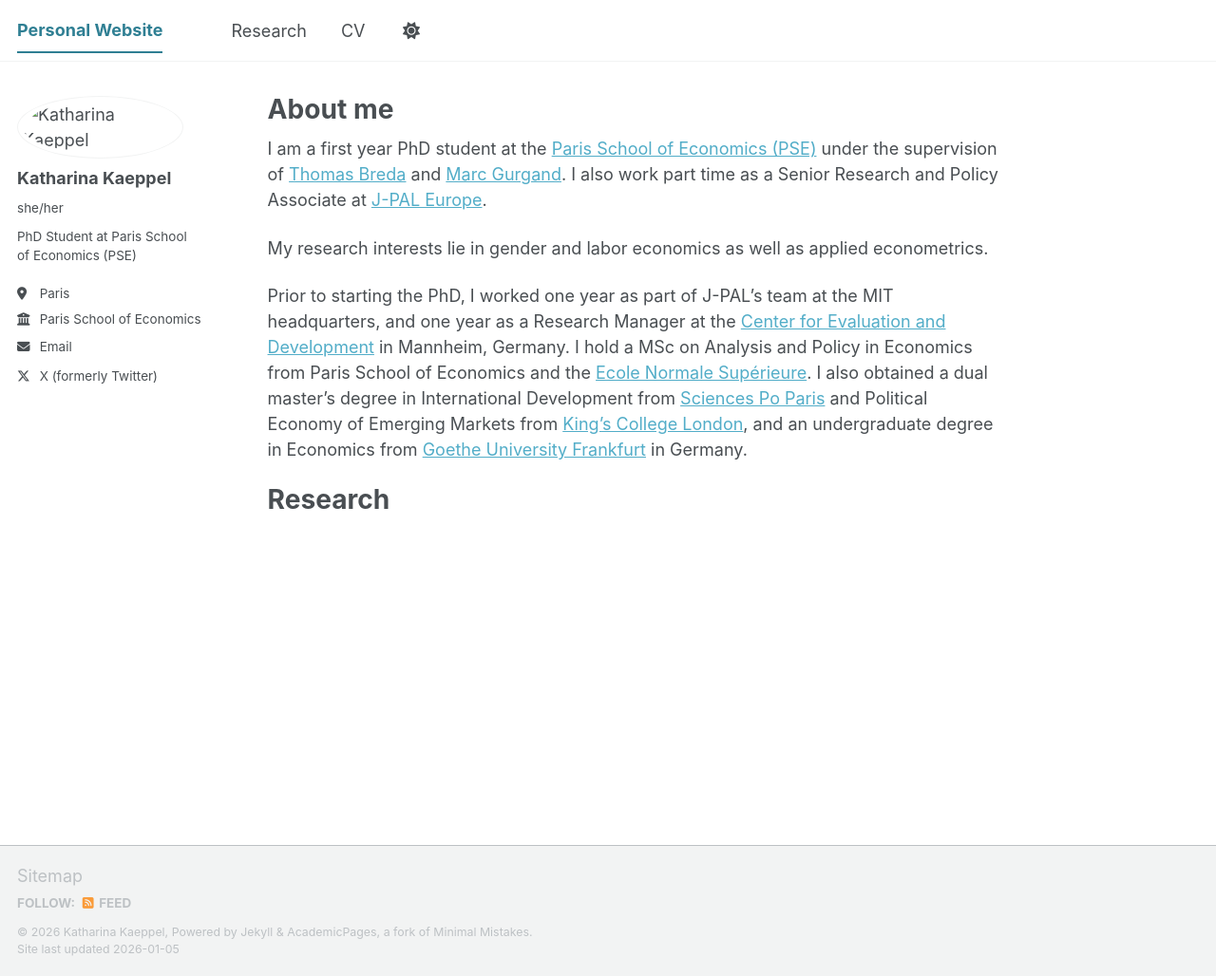
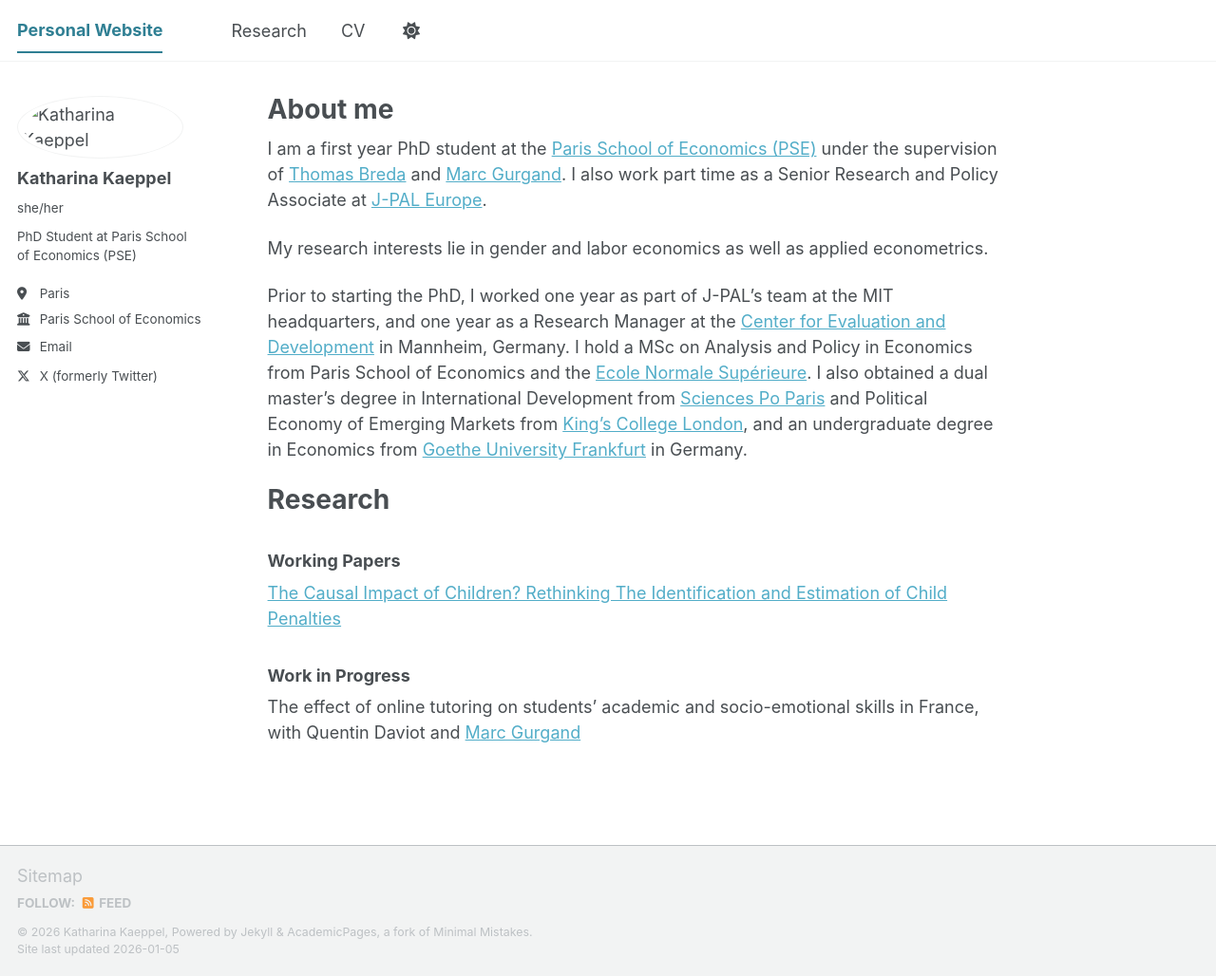
Before and after one commit to katharina-kaeppel/katharina-kaeppel.github.io, a Jekyll site: the page built from _pages/about.md, in a window 1280 px wide and 1028 px high. Shown: the whole window at 95% size. Built offline with Jekyll 4.4.1, drawn with Linux system fonts in a browser that asks for light colours; a script bundle is joined from its source files by our own code; library files that are not in the unit come from our copies.

Commit message:
Update about.md

```diff
--- a/_pages/about.md
+++ b/_pages/about.md
@@ -15,3 +15,11 @@
 
 Research
 ======
+
+### Working Papers
+
+[The Causal Impact of Children? Rethinking The Identification and Estimation of Child Penalties](https://papers.ssrn.com/sol3/papers.cfm?abstract_id=5937081)
+
+### Work in Progress
+
+The effect of online tutoring on students' academic and socio-emotional skills in France, with Quentin Daviot and [Marc Gurgand](https://www.parisschoolofeconomics.eu/en/persons/marc-gurgand/)
```
